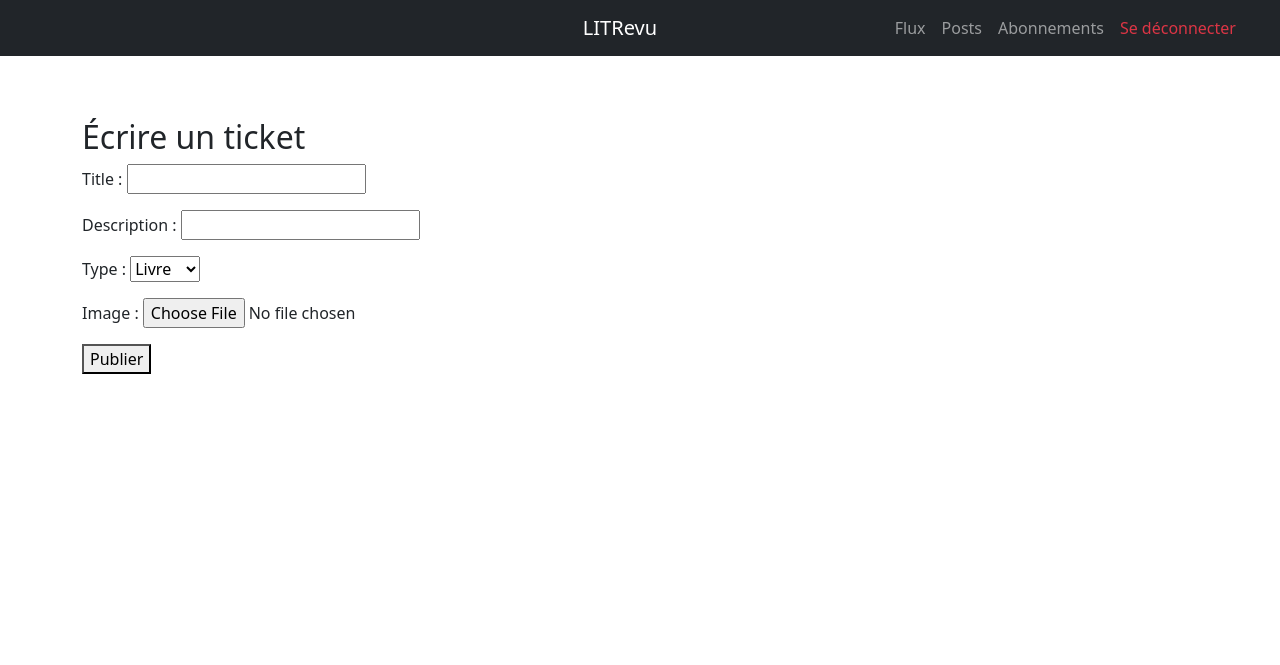
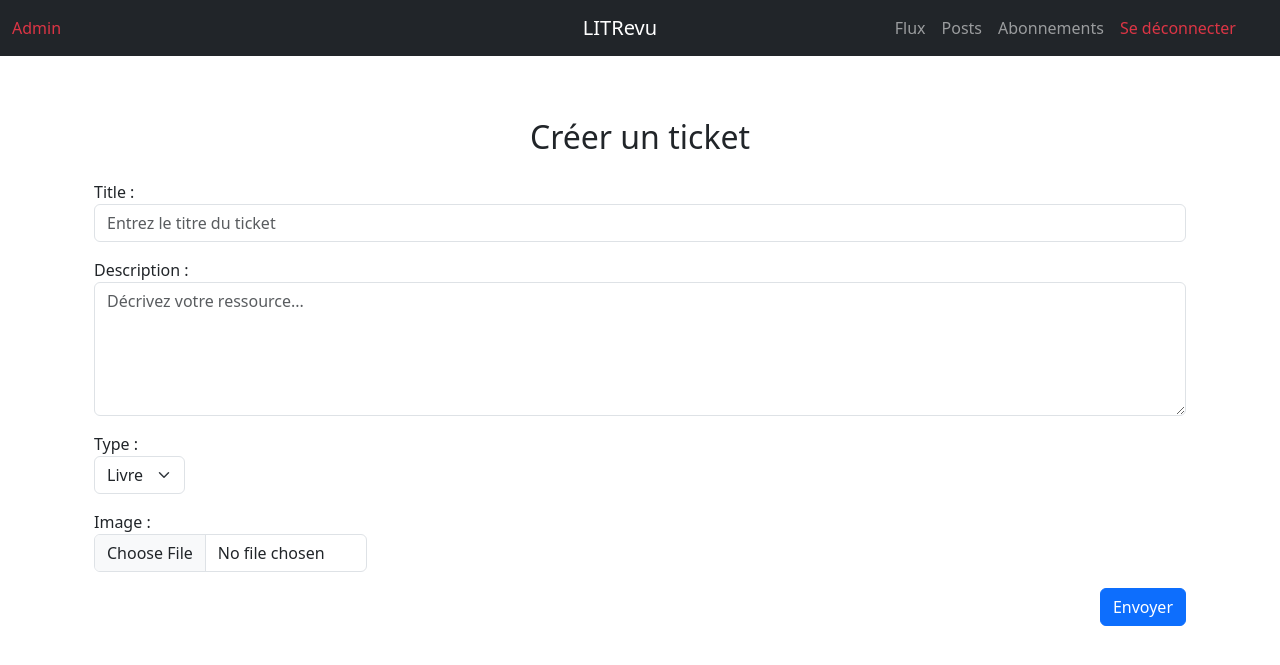
Before and after one commit to NZT48DEV/Projet_9_OC_Application_Django, a Django app: page /ticket/create in a window 1280 px wide. Shown: the top 665 px of the page. Run offline with Django 5.2, Linux system fonts and the light colour scheme; the visitor is signed in with stand-in values (Sample User, id 1).

Commit message:
Mise en page de la création de ticket (bootstrap)

```diff
--- a/LITRevu/authentication/templates/authentication/welcome.html
+++ b/LITRevu/authentication/templates/authentication/welcome.html
@@ -4,6 +4,7 @@
     <form action="{% url 'signup' %}">
         <button type="submit" class="btn btn-primary">S'inscrire</button>
     </form>
+
 {% endblock left_content %}
 
 {% block right_content %}
--- a/LITRevu/templates/base.html
+++ b/LITRevu/templates/base.html
@@ -23,7 +23,9 @@
             <div class="row w-100 align-items-center">
 
             <!-- Colonne gauche (vide) -->
-            <div class="col-4 d-none d-lg-block"></div>
+                <div class="col-4 d-flex">
+                    <a class="nav-link text-danger" href="{% url 'admin:index' %}">Admin</a>
+                </div>
 
             <!-- Colonne centre -->
             <div class="col-4 text-center">
@@ -35,7 +37,7 @@
                 {% if user.is_authenticated %}
                 <div class="collapse navbar-collapse justify-content-end" id="navbarNav">
                 <ul class="navbar-nav">
-                    <li class="nav-item"><a class="nav-link" href="#">Flux</a></li>
+                    <li class="nav-item"><a class="nav-link" href="{% url 'home' %}">Flux</a></li>
                     <li class="nav-item"><a class="nav-link" href="#">Posts</a></li>
                     <li class="nav-item"><a class="nav-link" href="#">Abonnements</a></li>
                     <li class="nav-item"><a class="nav-link text-danger" href="{% url 'logout' %}">Se déconnecter</a></li>
--- a/LITRevu/tickets/forms.py
+++ b/LITRevu/tickets/forms.py
@@ -1,12 +1,27 @@
 from django import forms
-from . import models
+from .models import Ticket, Photo
+
+class TicketForm(forms.ModelForm):
+    class Meta:
+        model = Ticket
+        fields = ['title', 'description', 'type']
+        widgets = {
+            'title': forms.TextInput(attrs={
+                'placeholder': 'Entrez le titre du ticket',
+                'class': 'form-control'
+            }),
+            'description': forms.Textarea(attrs={
+                'placeholder': 'Décrivez votre ressource...',
+                'class': 'form-control',
+                'rows': 5
+            }),
+            'type': forms.Select(attrs={'class': 'form-select'}),
+        }
 
 class PhotoForm(forms.ModelForm):
     class Meta:
-        model = models.Photo
+        model = Photo
         fields = ['image']
-
-class TicketForm(forms.ModelForm):
-    class Meta:
-        model = models.Ticket
-        fields = ['title', 'description', 'type']
+        widgets = {
+            'image': forms.ClearableFileInput(attrs={'class': 'form-control'})
+        }
--- a/LITRevu/tickets/templates/tickets/create_ticket.html
+++ b/LITRevu/tickets/templates/tickets/create_ticket.html
@@ -1,10 +1,34 @@
 {% extends 'base.html' %}
 {% block content %}
-    <h2>Écrire un ticket</h2>
+<div class="container mt-5">
+    <h2 class="text-center mb-4">Créer un ticket</h2>
+
     <form method="post" enctype="multipart/form-data">
-        {{ ticket_form.as_p }}
-        {{ photo_form.as_p }}
         {% csrf_token %}
-        <button type="submit" >Publier</button>
+
+        <div class="mb-3">
+            {{ ticket_form.title.label_tag }}
+            {{ ticket_form.title }}
+        </div>
+
+        <div class="mb-3">
+            {{ ticket_form.description.label_tag }}
+            {{ ticket_form.description }}
+        </div>
+
+        <div class="mb-3 col-1">
+            {{ ticket_form.type.label_tag }}
+            {{ ticket_form.type }}
+        </div>
+
+        <div class="mb-3 col-3">
+            {{ photo_form.image.label_tag }}
+            {{ photo_form.image }}
+        </div>
+
+        <div class="text-end">
+            <button type="submit" class="btn btn-primary">Envoyer</button>
+        </div>
     </form>
+</div>
 {% endblock content %}
```
Also changed, not shown: LITRevu/media/71SshWFkdML-e1571221404423_vB8nbie.jpg (added).
